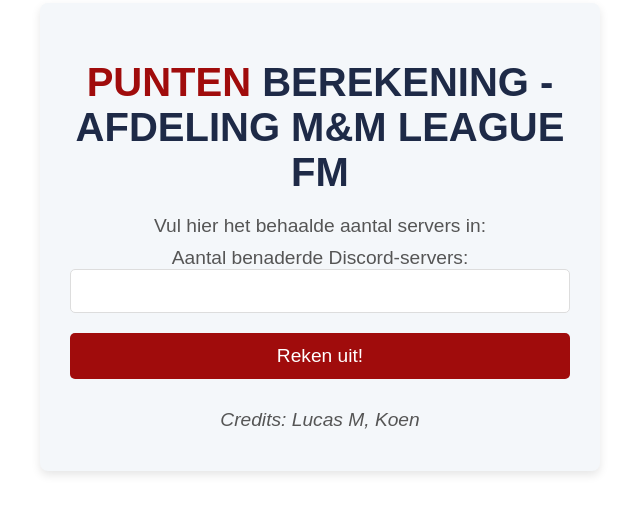
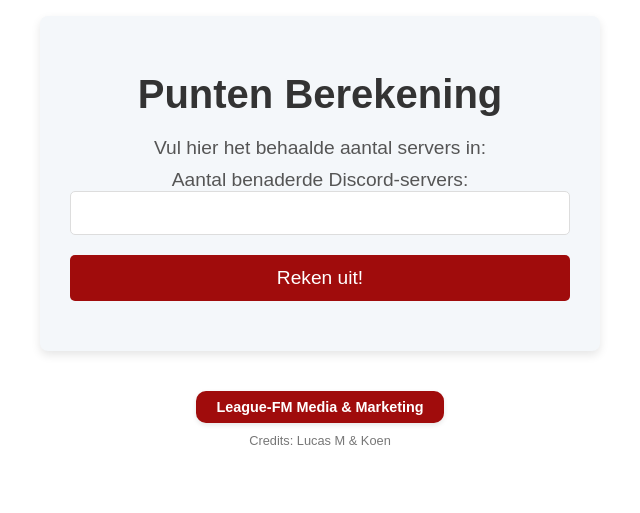
Before and after one commit to lucasenlucas/media-marketing-lfm-puntenberekening, a plain HTML site: page index.html in a window 1280 px wide. Shown: the part 163-676 px from the top of the page, without its empty margins (320-960 px from the left). Drawn offline with Linux system fonts and the light colour scheme.

Commit message:
Update index.html

```diff
--- a/index.html
+++ b/index.html
@@ -16,7 +16,7 @@
             align-items: center;
             height: 100vh;
             text-align: center;
-            box-sizing: border-box;
+            flex-direction: column;
         }
 
         .container {
@@ -26,18 +26,14 @@
             background-color: #f4f7fa;
             border-radius: 8px;
             box-shadow: 0 4px 10px rgba(0, 0, 0, 0.1);
+            margin-bottom: 20px;
         }
 
         h1 {
             font-size: 2.5rem;
-            color: #1e2a47;
+            color: #333;
             margin-bottom: 20px;
             font-weight: bold;
-            text-transform: uppercase;
-        }
-
-        h1 span {
-            color: #a00c0c; /* Department color */
         }
 
         p, label {
@@ -58,32 +54,42 @@
 
         button {
             padding: 12px 25px;
-            background-color: #a00c0c; /* Department color */
+            background-color: #a00c0c;
             color: white;
             font-size: 1.2rem;
             border: none;
             border-radius: 5px;
             cursor: pointer;
             width: 100%;
-            transition: background-color 0.3s;
         }
 
         button:hover {
-            background-color: #820909; /* Darker shade */
+            background-color: #820909;
         }
 
         #resultaat {
             font-size: 1.5rem;
             font-weight: bold;
-            color: #a00c0c; /* Department color */
+            color: #a00c0c;
             margin-top: 20px;
         }
 
-        .footer {
-            margin-top: 30px;
+        .footer-bar {
+            display: inline-block;
+            background-color: #a00c0c;
+            color: white;
+            padding: 8px 20px;
             font-size: 0.9rem;
-            color: #888;
-            font-style: italic;
+            font-weight: bold;
+            border-radius: 10px;
+            margin-top: 20px;
+            box-shadow: 0 2px 5px rgba(0, 0, 0, 0.1);
+        }
+
+        .credits {
+            margin-top: 10px;
+            font-size: 0.8rem;
+            color: #777;
         }
     </style>
     <script>
@@ -103,15 +109,16 @@
 </head>
 <body>
     <div class="container">
-        <h1><span>Punten</span> Berekening - Afdeling M&M League FM</h1>
+        <h1>Punten Berekening</h1>
         <p>Vul hier het behaalde aantal servers in:</p>
         <label for="waarde">Aantal benaderde Discord-servers:</label>
         <input type="number" id="waarde" />
         <button onclick="berekenPunten()">Reken uit!</button>
         <p id="resultaat"></p>
-        <div class="footer">
-            <p>Credits: Lucas M, Koen</p>
-        </div>
     </div>
+    <div class="footer-bar">
+        League-FM Media & Marketing
+    </div>
+    <p class="credits">Credits: Lucas M & Koen</p>
 </body>
 </html>
```
